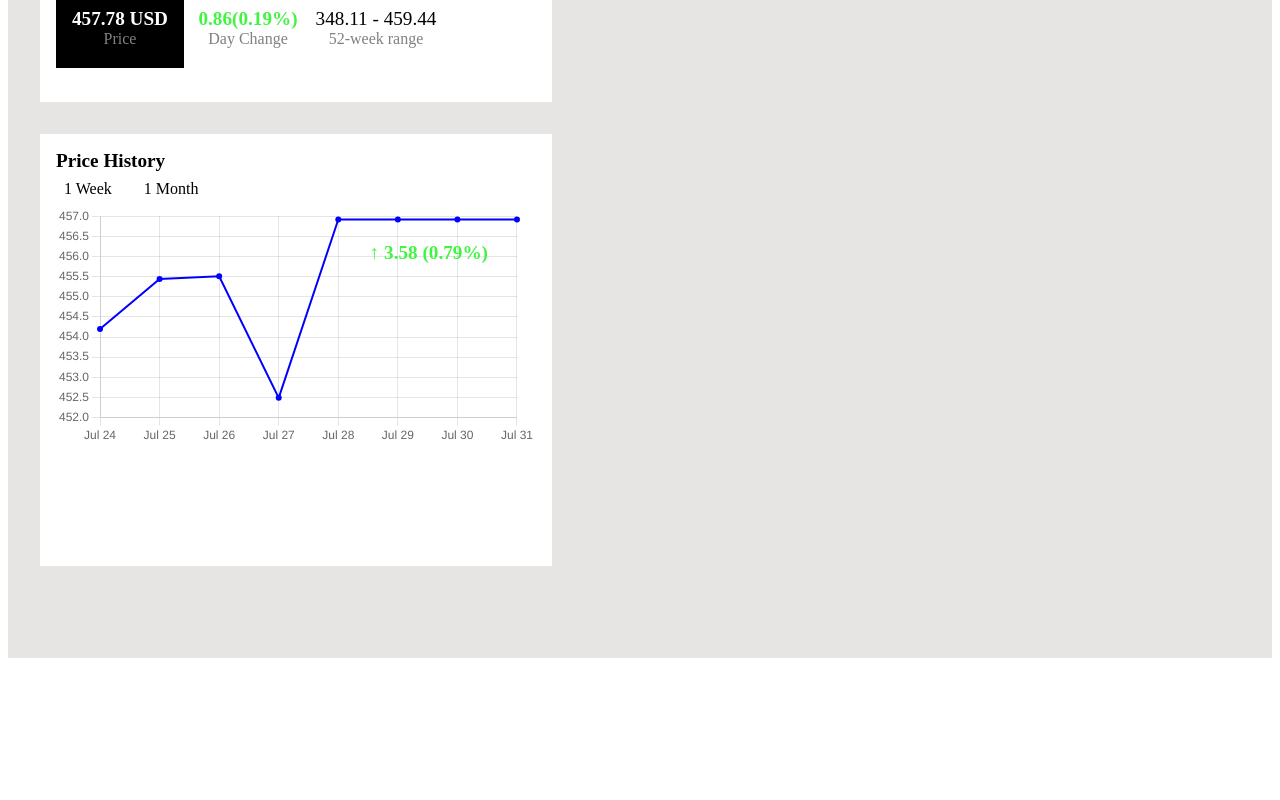
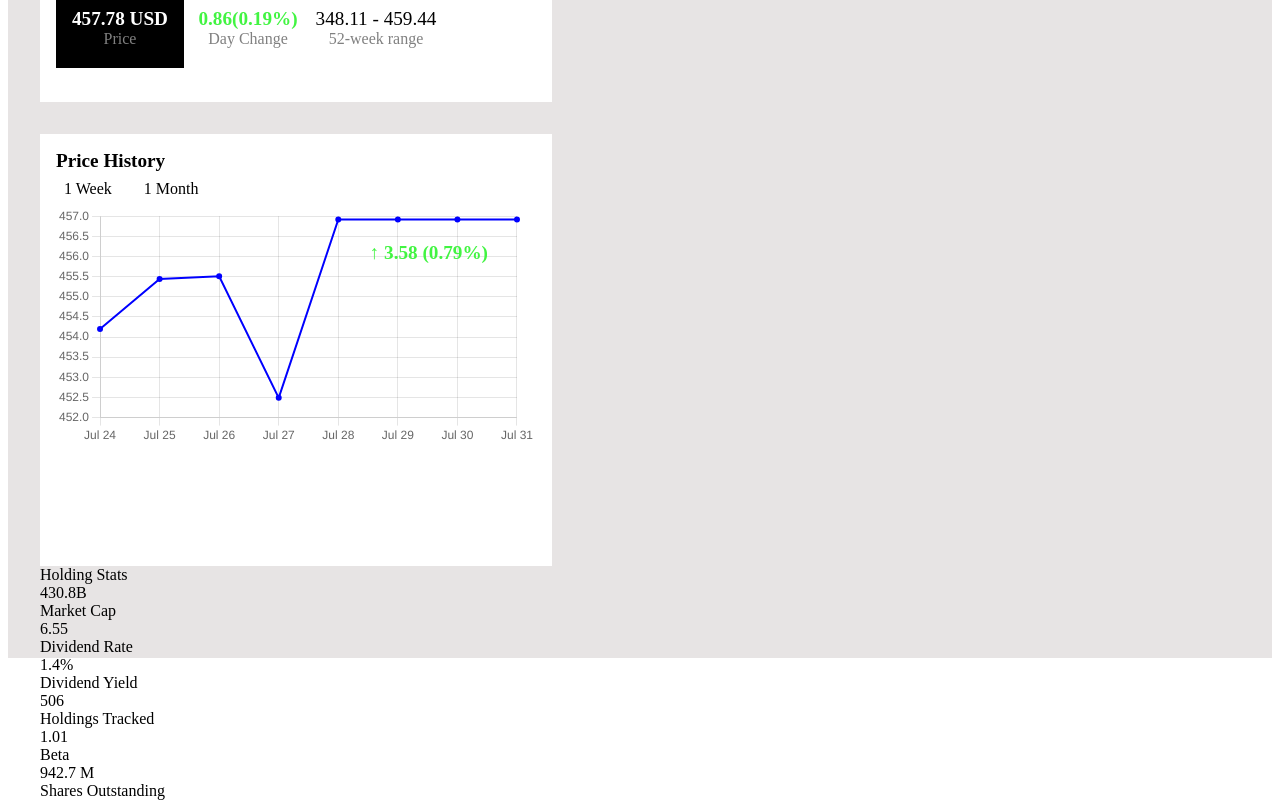
Before and after one commit to onifernando1/charts, a React (Create React App) app in the folder charts/: page / in a window 1280 px wide. Shown: the part 214-1014 px from the top of the page. Before the commit the page ends 880 px from the top, so only its background shows below. Built offline with nearby package versions, Linux system fonts and the light colour scheme.

Commit message:
seed sp500holding stats data

```diff
--- a/charts/src/components/HoldingStats.js
+++ b/charts/src/components/HoldingStats.js
@@ -1,7 +1,39 @@
 import React from "react";
 
-function HoldingStats() {
-  return <div></div>;
+function HoldingStats(props) {
+  return (
+    <div className="holding-stats-outer-container">
+      <div className="holding-stats-title">Holding Stats</div>
+      <div className="holding-stats-container">
+        <div className="market-cap-container">
+          <div className="market-cap-number">{props.marketCap}</div>
+          <div className="market-cap-label">Market Cap</div>
+        </div>
+        <div className="dividend-rate-container">
+          <div className="dividend-rate-number">{props.dividendRate}</div>
+          <div className="dividend-rate-label">Dividend Rate</div>
+        </div>
+        <div className="dividend-yield-container">
+          <div className="dividend-yield-number">{props.dividendYield}</div>
+          <div className="dividend-yield-label">Dividend Yield</div>
+        </div>
+        <div className="holdings-tracked-container">
+          <div className="holdings-tracked-number">{props.holdingsTracked}</div>
+          <div className="holdings-tracked-label">Holdings Tracked</div>
+        </div>
+        <div className="beta-container">
+          <div className="beta-number">{props.beta}</div>
+          <div className="beta-label">Beta</div>
+        </div>
+        <div className="shares-outstanding-container">
+          <div className="shares-outstanding-number">
+            {props.sharesOutstanding}
+          </div>
+          <div className="shares-outstanding-label">Shares Outstanding</div>
+        </div>
+      </div>
+    </div>
+  );
 }
 
 export default HoldingStats;
--- a/charts/src/components/Overview.js
+++ b/charts/src/components/Overview.js
@@ -2,6 +2,7 @@ import React from "react";
 import PriceHistory from "./PriceHistory";
 import ExchangeData from "./ExchangeData";
 import "../assets/styles/overview.css";
+import HoldingStats from "./HoldingStats";
 
 function Overview() {
   const sp500price = 457.78;
@@ -9,6 +10,12 @@ function Overview() {
   const sp500range = "348.11 - 459.44";
   const sp500title = "SPDR S&P 500 ETF Trust";
   const sp500info = "United States / Financials / Capital Markets";
+  const sp500marketCap = "430.8B";
+  const sp500dividendRate = 6.55;
+  const sp500dividendYield = "1.4%";
+  const sp500holdingsTracked = 506;
+  const sp500beta = 1.01;
+  const sp500sharesOutstanding = "942.7 M";
 
   return (
     <>
@@ -35,6 +42,16 @@ function Overview() {
         <div>
           <PriceHistory />
         </div>
+        <div>
+          <HoldingStats
+            marketCap={sp500marketCap}
+            dividendRate={sp500dividendRate}
+            dividendYield={sp500dividendYield}
+            holdingsTracked={sp500holdingsTracked}
+            beta={sp500beta}
+            sharesOutstanding={sp500sharesOutstanding}
+          />
+        </div>
       </div>
     </>
   );
```
